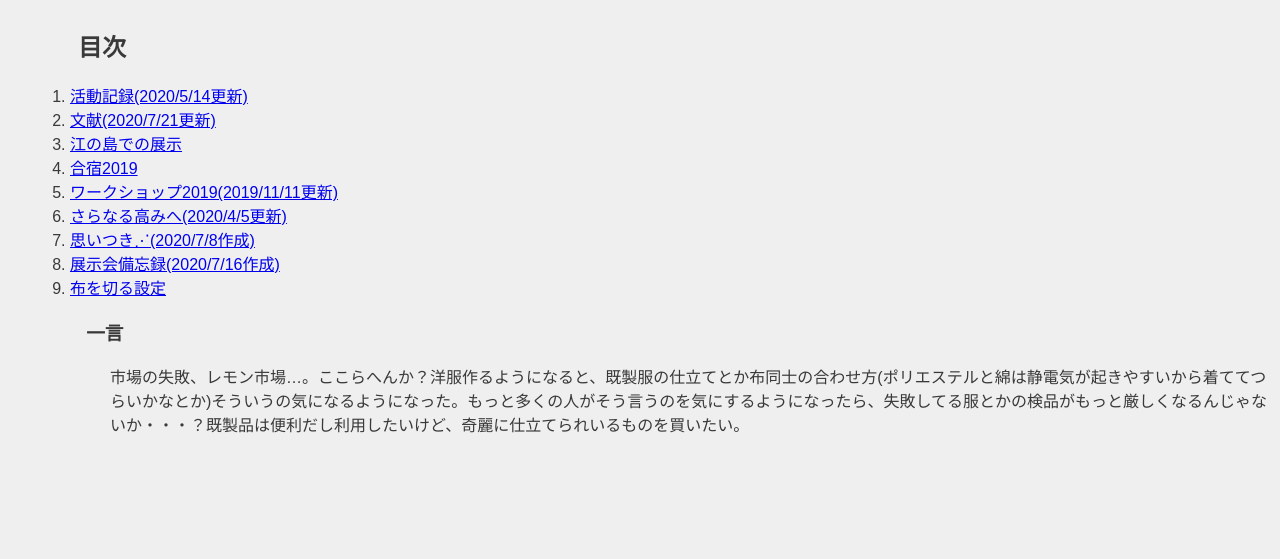
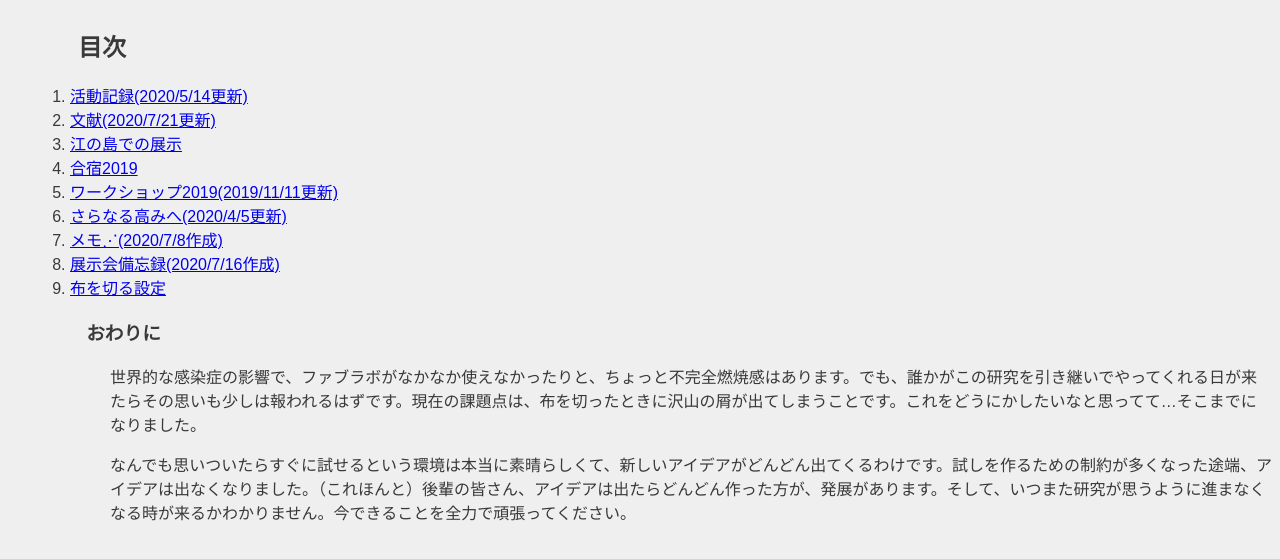
Before and after one commit to satomiOshikiri/doyolab, a plain HTML site: page mokuji.html in a window 1280 px wide. Shown: the part 127-686 px from the top of the page. Drawn offline with Linux system fonts and the light colour scheme.

Commit message:
20210313

```diff
--- a/mokuji.html
+++ b/mokuji.html
@@ -34,11 +34,12 @@ console.log('GitHub Pages Sample');
     <li><a href="gassyuku.html">合宿2019</a></li>
     <li><a href="workshop1.html">ワークショップ2019(2019/11/11更新)</a></li>
     <li><a href="sakuhinn.html">さらなる高みへ(2020/4/5更新)</a></li>
-    <li><a href="tubuyaki.html">思いつき⋰(2020/7/8作成)</a></li>
+    <li><a href="tubuyaki.html">メモ⋰(2020/7/8作成)</a></li>
     <li><a href="tenjikai.html">展示会備忘録(2020/7/16作成)</a></li>
     <li><a href="nunokiru.html">布を切る設定</a></li>
     </ol>
-    <h3>一言</h3>
-    <p>市場の失敗、レモン市場…。ここらへんか？洋服作るようになると、既製服の仕立てとか布同士の合わせ方(ポリエステルと綿は静電気が起きやすいから着ててつらいかなとか)そういうの気になるようになった。もっと多くの人がそう言うのを気にするようになったら、失敗してる服とかの検品がもっと厳しくなるんじゃないか・・・？既製品は便利だし利用したいけど、奇麗に仕立てられいるものを買いたい。</p>
+    <h3>おわりに</h3>
+    <p>世界的な感染症の影響で、ファブラボがなかなか使えなかったりと、ちょっと不完全燃焼感はあります。でも、誰かがこの研究を引き継いでやってくれる日が来たらその思いも少しは報われるはずです。現在の課題点は、布を切ったときに沢山の屑が出てしまうことです。これをどうにかしたいなと思ってて…そこまでになりました。</p>
+    <p>なんでも思いついたらすぐに試せるという環境は本当に素晴らしくて、新しいアイデアがどんどん出てくるわけです。試しを作るための制約が多くなった途端、アイデアは出なくなりました。（これほんと）後輩の皆さん、アイデアは出たらどんどん作った方が、発展があります。そして、いつまた研究が思うように進まなくなる時が来るかわかりません。今できることを全力で頑張ってください。</p>
     </body>
 </html>
```
Also changed, not shown: sakuhinn.html (+4 -0 lines), image/IMG_1088.JPG (added), image/IMG_1093 (1).JPG (added), image/IMG_1136.JPG (added), image/IMG_3925.png (added), image/気候帯.gif (added), 1 other file.
